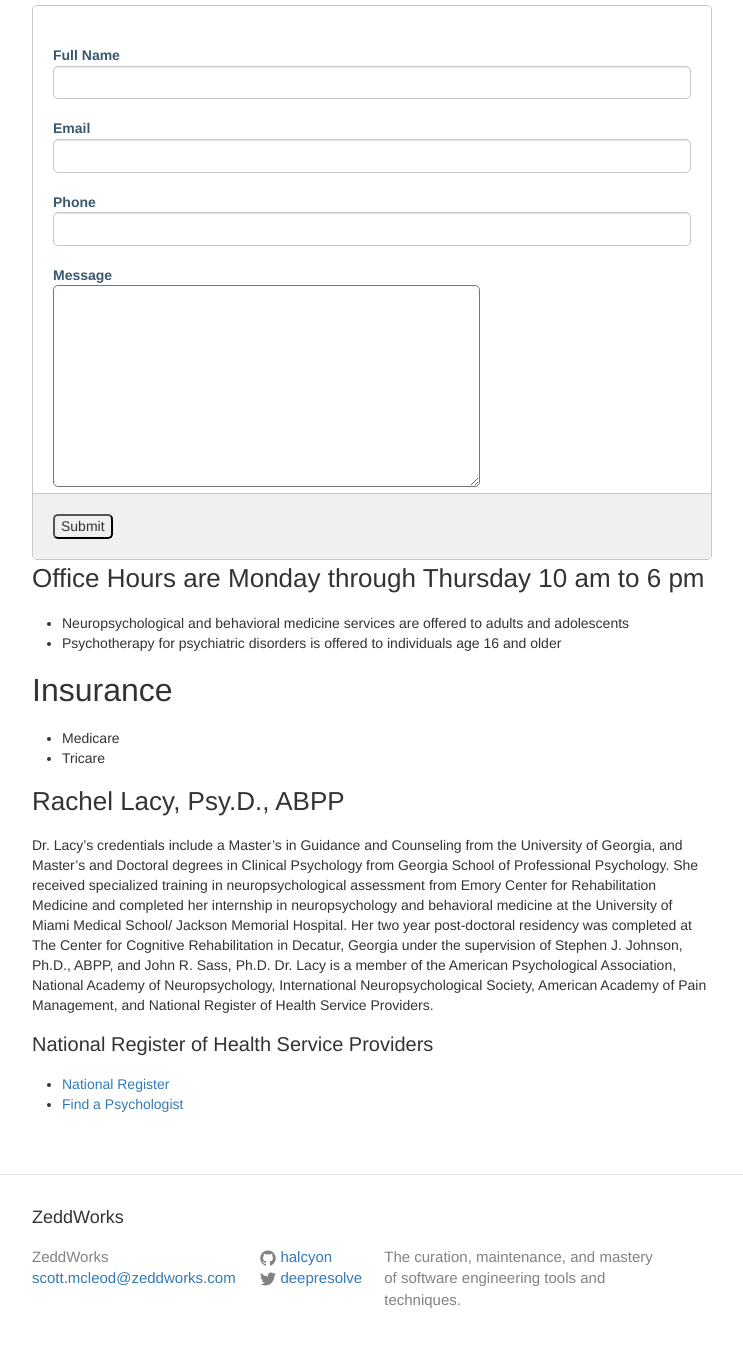
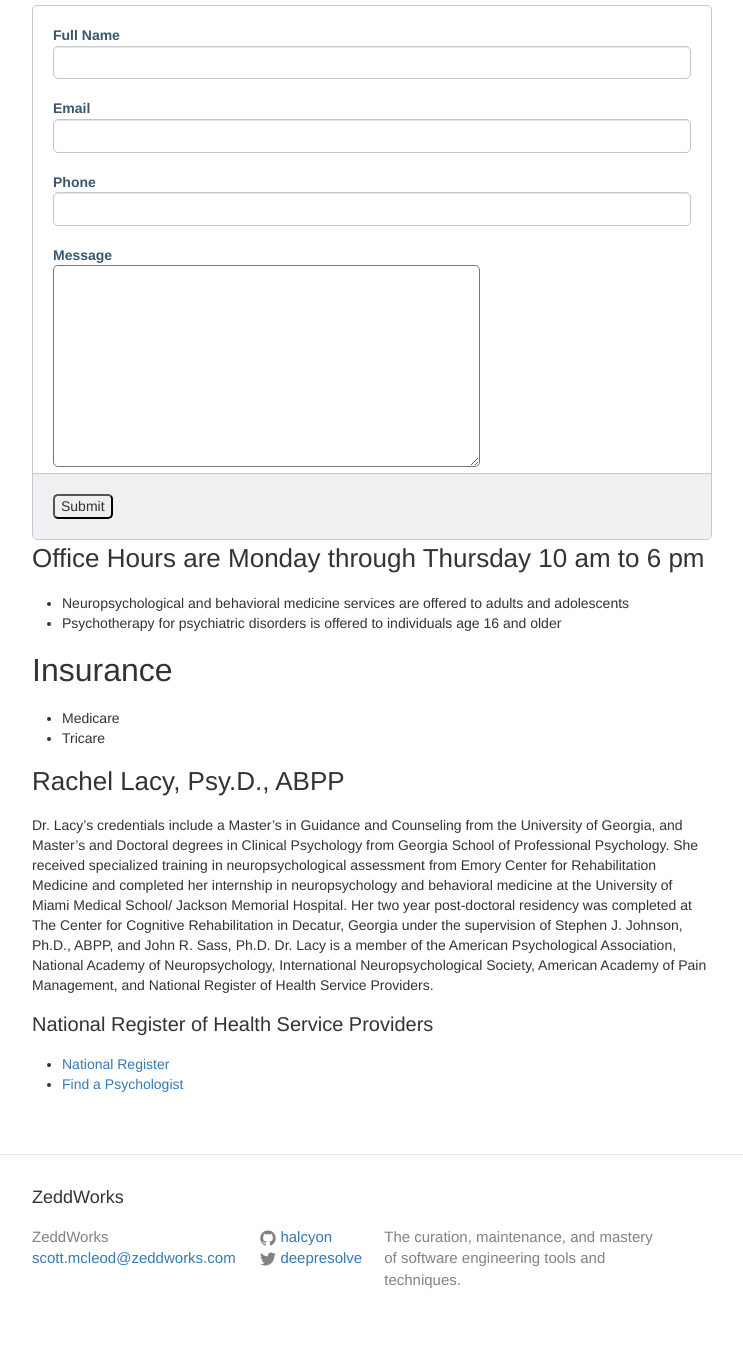
Before and after one commit to halcyon/www.zeddworks.com, a Jekyll site: the page built from contact.md, in a window 1280 px wide. Shown: the part 642-2012 px from the top of the page, without its empty margins (268-1011 px from the left). Built offline with Jekyll 4.4.1, drawn with Linux system fonts in a browser that asks for light colours.

Commit message:
Updating CSS

```diff
--- a/_sass/_form.scss
+++ b/_sass/_form.scss
@@ -20,7 +20,7 @@ textarea, input {
     margin: 0;
 }
 .account-info {
-    padding: 20px 20px 0 20px;
+    padding: 0 20px 0 20px;
 }
 .account-info label {
     color: #395870;
```
